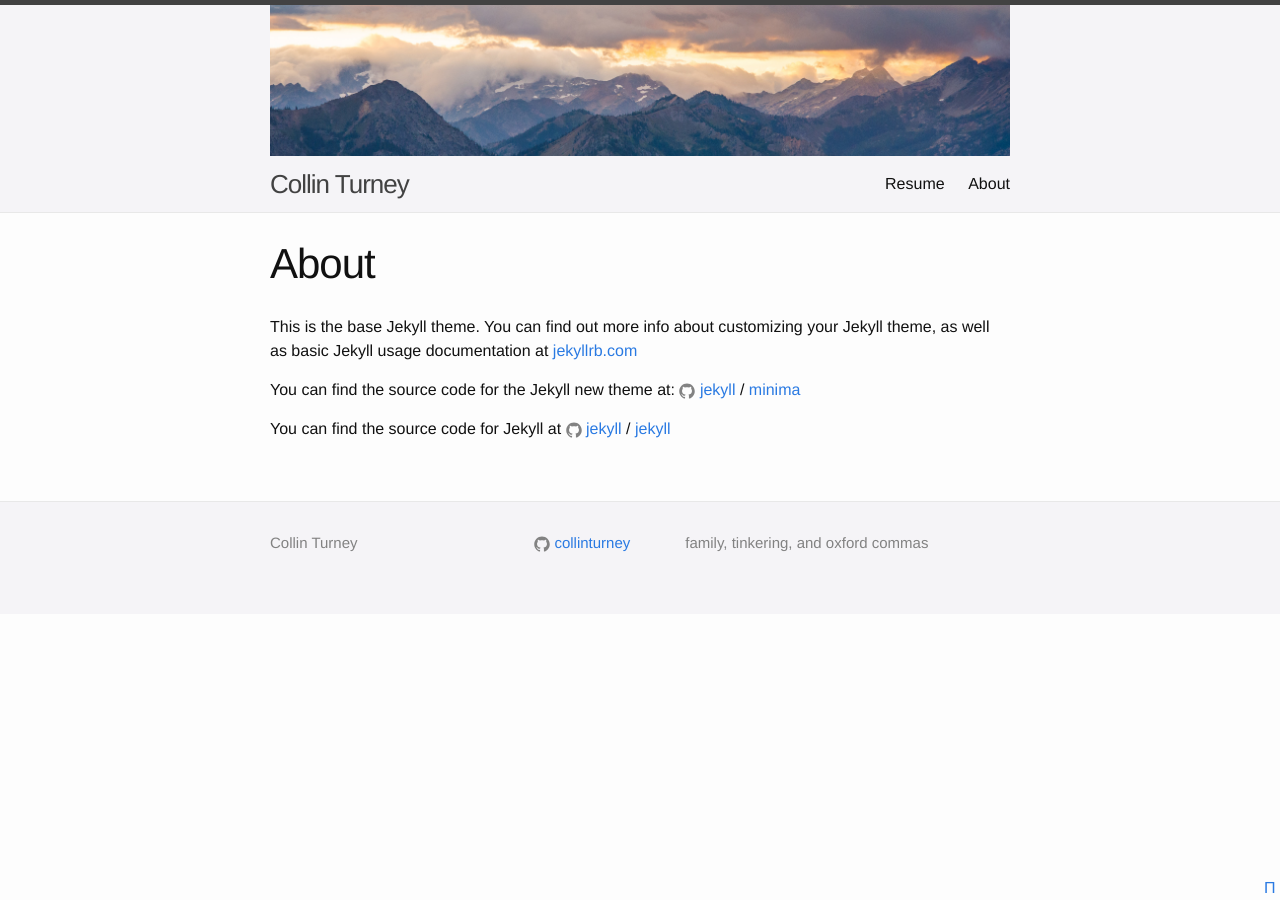
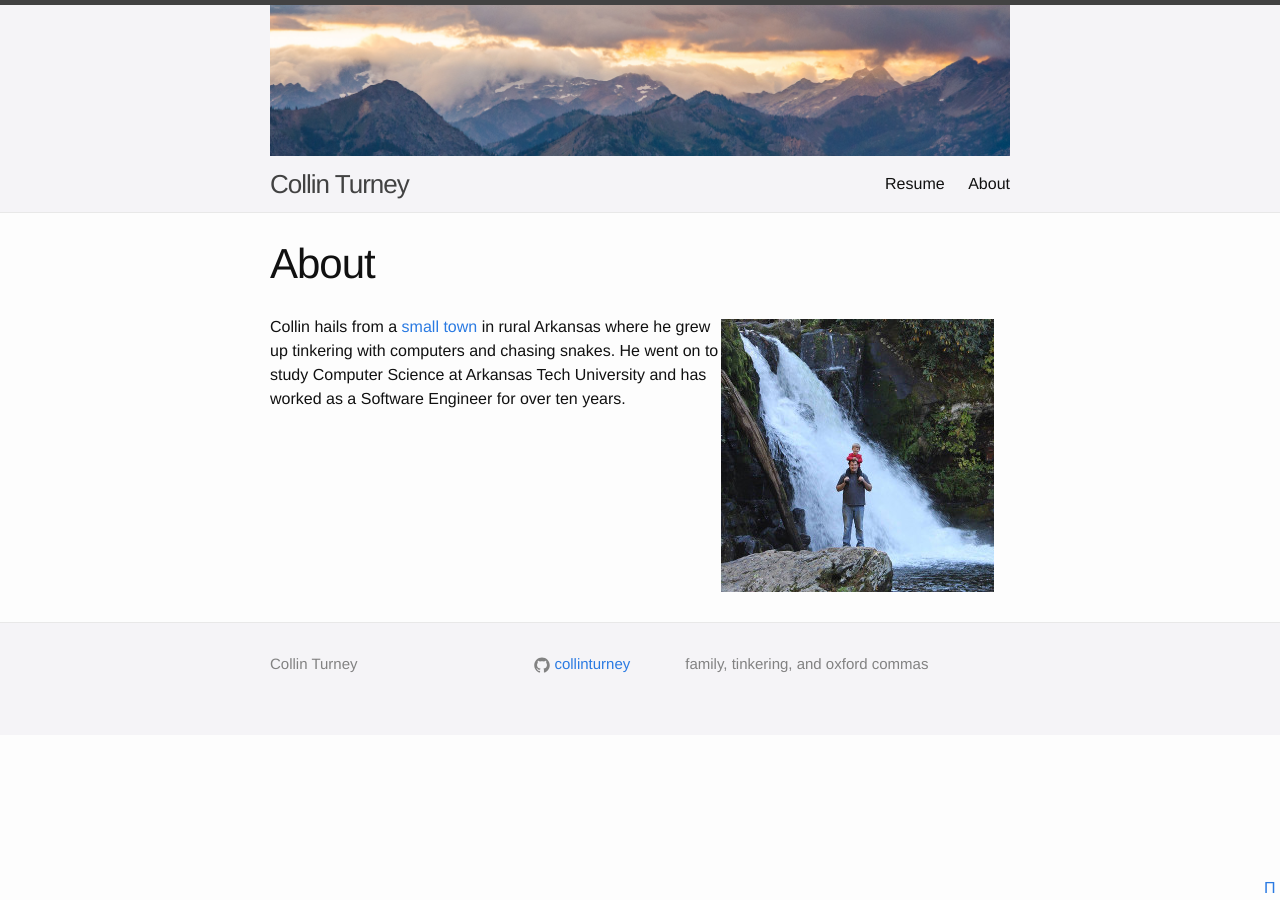
Before and after one commit to collinturney/collinturney.github.io, a Jekyll site: the page built from about.md, in a window 1280 px wide. Built offline with Jekyll 4.4.1, drawn with Linux system fonts in a browser that asks for light colours.

Commit message:
Google analytics, about page

```diff
--- a/_config.yml
+++ b/_config.yml
@@ -12,3 +12,4 @@ description: family, tinkering, and oxford commas
 baseurl: ""
 url: "https://collinturney.github.io"
 github_username: collinturney
+google_analytics: UA-97199993-1
--- a/_layouts/default.html
+++ b/_layouts/default.html
@@ -15,6 +15,8 @@
 
     {% include footer.html %}
 
+    {% include google-analytics.html %}
+
   </body>
 
 </html>
--- a/about.md
+++ b/about.md
@@ -4,12 +4,10 @@ title: About
 permalink: /about/
 ---
 
-This is the base Jekyll theme. You can find out more info about customizing your Jekyll theme, as well as basic Jekyll usage documentation at [jekyllrb.com](http://jekyllrb.com/)
+<img style="float: right; margin-right: 16px; margin-top: 4px;" src="/assets/falls.jpg">
 
-You can find the source code for the Jekyll new theme at:
-{% include icon-github.html username="jekyll" %} /
-[minima](https://github.com/jekyll/minima)
-
-You can find the source code for Jekyll at
-{% include icon-github.html username="jekyll" %} /
-[jekyll](https://github.com/jekyll/jekyll)
+Collin hails from a [small
+town](https://www.google.com/maps/place/Gillham,+AR+71841/@34.1690349,-94.317943,16z/)
+in rural Arkansas where he grew up tinkering with computers and chasing snakes.
+He went on to study Computer Science at Arkansas Tech University and has worked
+as a Software Engineer for over ten years.
```
Also changed, not shown: assets/falls.jpg (added).
